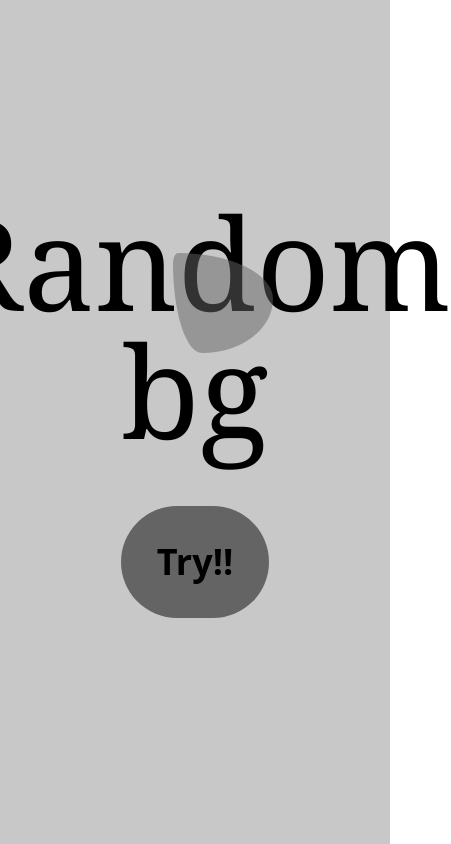
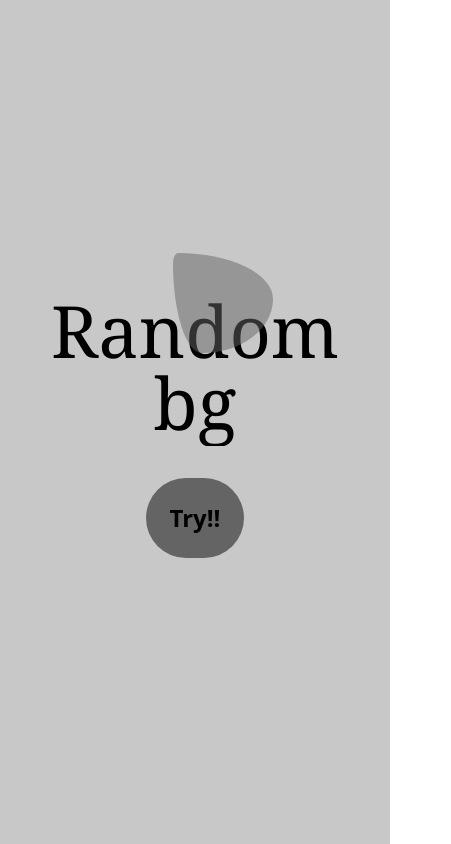
Before and after one commit to switchtrip/rk, a SvelteKit app: page / in a window 390 px wide. Shown: the whole page, 451 px wide, since content can reach past the window. Built offline with nearby package versions, Linux system fonts and the light colour scheme.

Commit message:
Responsive tailwind

```diff
--- a/src/routes/+page.svelte
+++ b/src/routes/+page.svelte
@@ -29,22 +29,26 @@
         blobH = `${gRI(400, 50)}px`;
         blobW = `${gRI(400, 50)}px`;
     }
-    function getRadius(a, b, c, d){
+    function getRadius(a=50, b=50, c=50, d=50){
       return `${a}% ${100-a}% ${b}% ${100-b}% / ${c}% ${100-d}% ${d}% ${100-c}%`;
     }
 </script>
 
-<main style="background-color:{mainBg}" class="w-screen h-screen grid gap-6 content-center bg-slate-600 justify-center justify-items-center">
-<h1 class="font-serif text-9xl text-center ">Random bg</h1>
-<button style="background:{btnBg}; color:{btnFg}" class="font-sans text-4xl font-black text-white bg-black hover:shadow-md hover:shadow-black transition duration-200 rounded-full p-9 my-7 w-max h-max" on:click={cbg}>
+<main style="background-color:{mainBg}" class="w-screen h-screen grid gap-8 md:gap-16 content-center bg-slate-600 justify-center justify-items-center">
+<h1 class=" font-serif text-7xl md:text-9xl p-2 md:p-4 text-center ">Random bg</h1>
+<button  class="font-sans text-2xl md:text-4xl font-black text-white bg-black hover:shadow-md hover:shadow-black active:translate-y-1 transition duration-200 rounded-full p-6 md:p-9  w-max h-max" style="background:{btnBg}; color:{btnFg}" on:click={cbg}>
         Try!!
 </button>
 <div class="bubble" style="width:{blobW}; height:{blobH}; background:{btnBg}; top:{blobTop}; right:{blobRight}; border-radius:{dataBorder}"></div>
 </main>
 
 <style>
+  *{
+    overflow:hidden;
+  }
   .bubble{
     position: fixed;
+    overflow: hidden;
     width:180px;
     height:280px;
     background-color: crimson;
```
